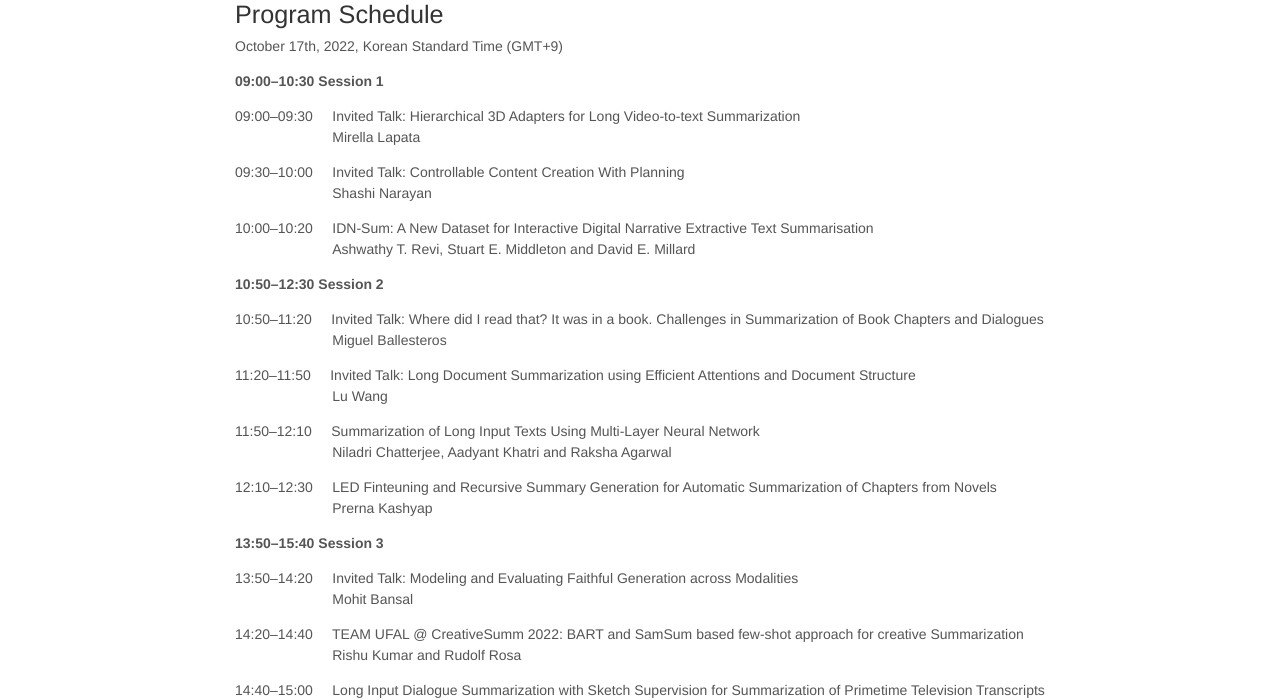
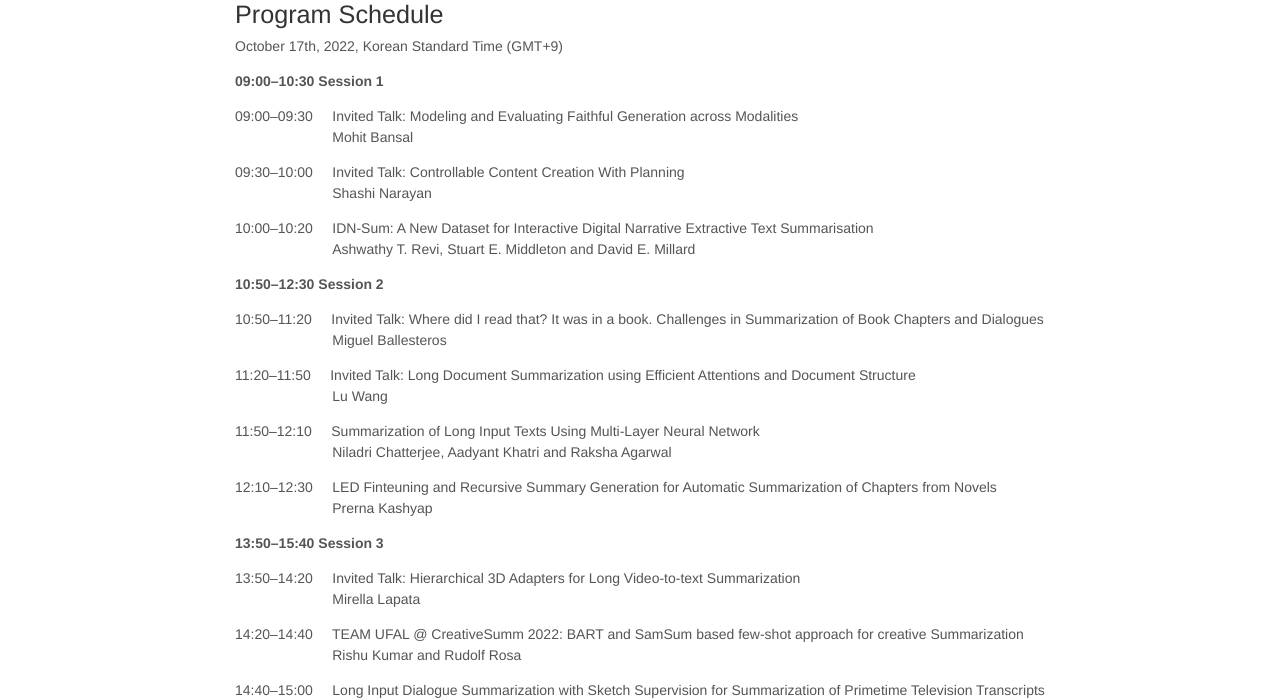
Before and after one commit to CreativeSumm/creativesumm.github.io, a Jekyll site: the page built from index.md, in a window 1280 px wide. Shown: the part 227-927 px from the top of the page. Built offline with Jekyll 4.4.1, drawn with Linux system fonts in a browser that asks for light colours; nearby versions of some CDN libraries; part of the change alters nothing that is shown.

```diff
--- a/index.md
+++ b/index.md
@@ -32,8 +32,9 @@ October 17th, 2022, Korean Standard Time (GMT+9)
 
 **09:00–10:30 Session 1**
 
-09:00–09:30 &nbsp;&nbsp;&nbsp; Invited Talk: Hierarchical 3D Adapters for Long Video-to-text Summarization
-<br>&nbsp;&nbsp;&nbsp;&nbsp;&nbsp;&nbsp;&nbsp;&nbsp;&nbsp;&nbsp;&nbsp;&nbsp;&nbsp;&nbsp;&nbsp;&nbsp;&nbsp;&nbsp;&nbsp;&nbsp;&nbsp;&nbsp;&nbsp;&nbsp;&nbsp;Mirella Lapata
+
+09:00–09:30 &nbsp;&nbsp;&nbsp; Invited Talk: Modeling and Evaluating Faithful Generation across Modalities
+<br>&nbsp;&nbsp;&nbsp;&nbsp;&nbsp;&nbsp;&nbsp;&nbsp;&nbsp;&nbsp;&nbsp;&nbsp;&nbsp;&nbsp;&nbsp;&nbsp;&nbsp;&nbsp;&nbsp;&nbsp;&nbsp;&nbsp;&nbsp;&nbsp;&nbsp;Mohit Bansal
 
 09:30–10:00 &nbsp;&nbsp;&nbsp; Invited Talk: Controllable Content Creation With Planning
 <br>&nbsp;&nbsp;&nbsp;&nbsp;&nbsp;&nbsp;&nbsp;&nbsp;&nbsp;&nbsp;&nbsp;&nbsp;&nbsp;&nbsp;&nbsp;&nbsp;&nbsp;&nbsp;&nbsp;&nbsp;&nbsp;&nbsp;&nbsp;&nbsp;&nbsp;Shashi Narayan
@@ -58,8 +59,8 @@ October 17th, 2022, Korean Standard Time (GMT+9)
 
 **13:50–15:40 Session 3**
 
-13:50–14:20 &nbsp;&nbsp;&nbsp; Invited Talk: Modeling and Evaluating Faithful Generation across Modalities
-<br>&nbsp;&nbsp;&nbsp;&nbsp;&nbsp;&nbsp;&nbsp;&nbsp;&nbsp;&nbsp;&nbsp;&nbsp;&nbsp;&nbsp;&nbsp;&nbsp;&nbsp;&nbsp;&nbsp;&nbsp;&nbsp;&nbsp;&nbsp;&nbsp;&nbsp;Mohit Bansal
+13:50–14:20 &nbsp;&nbsp;&nbsp; Invited Talk: Hierarchical 3D Adapters for Long Video-to-text Summarization
+<br>&nbsp;&nbsp;&nbsp;&nbsp;&nbsp;&nbsp;&nbsp;&nbsp;&nbsp;&nbsp;&nbsp;&nbsp;&nbsp;&nbsp;&nbsp;&nbsp;&nbsp;&nbsp;&nbsp;&nbsp;&nbsp;&nbsp;&nbsp;&nbsp;&nbsp;Mirella Lapata
 
 14:20–14:40 &nbsp;&nbsp;&nbsp; TEAM UFAL @ CreativeSumm 2022: BART and SamSum based few-shot approach for creative Summarization
 <br>&nbsp;&nbsp;&nbsp;&nbsp;&nbsp;&nbsp;&nbsp;&nbsp;&nbsp;&nbsp;&nbsp;&nbsp;&nbsp;&nbsp;&nbsp;&nbsp;&nbsp;&nbsp;&nbsp;&nbsp;&nbsp;&nbsp;&nbsp;&nbsp;&nbsp;Rishu Kumar and Rudolf Rosa
```
